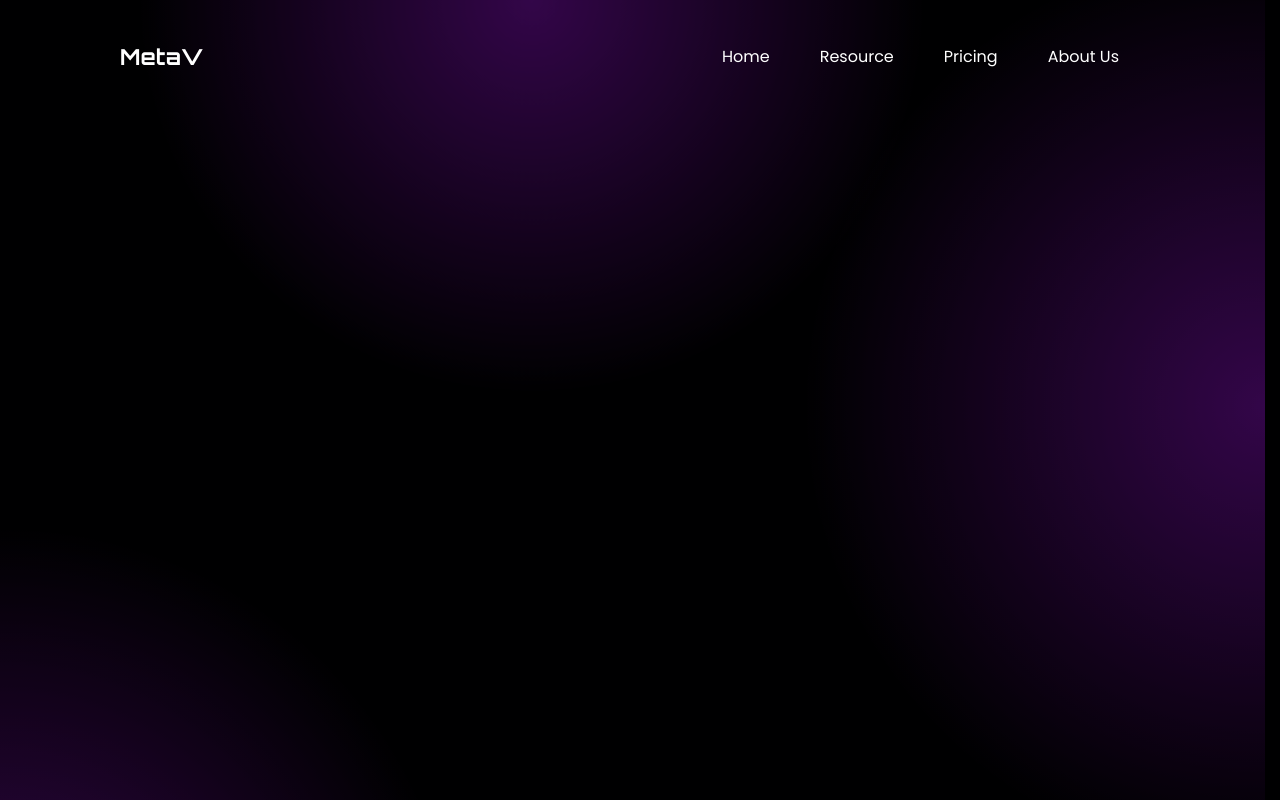
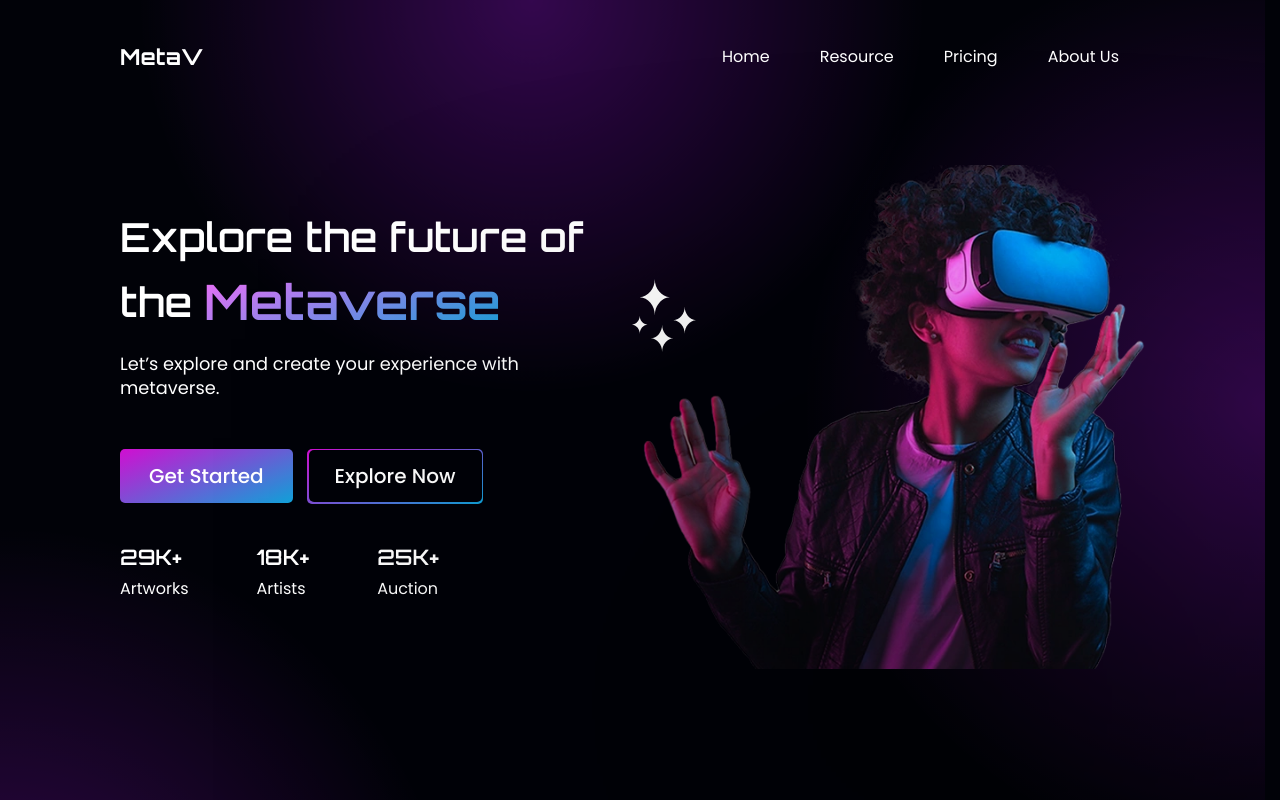
Before and after one commit to Artiom-Work/MetaV, a website built with Vite: page index.html in a window 1280 px wide. Shown: the top 800 px of the page. Built offline with nearby package versions, Linux system fonts and the light colour scheme.

Commit message:
added section promo

```diff
--- a/index.html
+++ b/index.html
@@ -63,19 +63,19 @@
 				<div class="mobile-menu__wrapper">
 					<nav>
 						<ul class="header__menu-list menu-list">
-							<li class="menu-list__item">
+							<li>
 								<a class="menu-list__link" href="!#">Home</a>
 							</li>
 
-							<li class="menu-list__item">
+							<li>
 								<a class="menu-list__link" href="!#">Resource</a>
 							</li>
 
-							<li class="menu-list__item">
+							<li>
 								<a class="menu-list__link" href="!#">Pricing</a>
 							</li>
 
-							<li class="menu-list__item">
+							<li>
 								<a class="menu-list__link" href="!#">About Us</a>
 							</li>
 						</ul>
@@ -84,7 +84,53 @@
 			</div>
 		</header>
 
-		<main class="content">
+		<main>
+			<section class="promo container">
+				<h1 class="visually-hidden">Metaverse</h1>
+				<div class="promo__image-wrapper">
+					<img class="promo__image" src="/images/promo/promo-image.webp" srcset="/images/promo/promo-image@2x.webp 2x"
+						alt="girl in virtual reality glasses" width="566" height="566" loading="lazy">
+				</div>
+
+
+				<div class="promo__content">
+					<h2 class="visually-hidden">Metaverse info</h2>
+					<header class="promo__header">
+						<h3 class="promo__title h1">
+							Explore the future of the <span class="promo__title--accent-text accent-text">Metaverse</span>
+						</h3>
+						<div class="promo__description">
+							<p>
+								Let&rsquo;s explore and create your experience with metaverse.
+							</p>
+						</div>
+					</header>
+
+					<div class="promo__button-group">
+						<a class="promo__button button button--accent-color" href="!#">Get&nbsp;Started</a>
+						<a class="promo__button promo__button--transparent button button--transparent"
+							href="!#">Explore&nbsp;Now</a>
+					</div>
+
+					<div class="promo__stats">
+						<h3 class="visually-hidden">Statistics of Metaverse project</h3>
+						<ul class="promo__stats-list">
+							<li class="promo__stats-item">
+								<h4 class="promo__stats-value h3">29K+</h4>
+								<span class="promo__stats-name">Artworks</span>
+							</li>
+							<li class="promo__stats-item">
+								<h4 class="promo__stats-value h3">18K+</h4>
+								<span class="promo__stats-name">Artists</span>
+							</li>
+							<li class="promo__stats-item">
+								<h4 class="promo__stats-value h3">25K+</h4>
+								<span class="promo__stats-name">Auction</span>
+							</li>
+						</ul>
+					</div>
+				</div>
+			</section>
 		</main>
 
 		<footer class="footer">
--- a/src/styles/base/_globals.scss
+++ b/src/styles/base/_globals.scss
@@ -25,25 +25,42 @@ a {
 }
 
 //titles
-// h1,
-// h2,
-// h3,
-// h4 {
-//   font-weight: 500;
-// }
-// h1,
-// .h1 {
-//   @include fluid-text(62, 43);
-// }
-// h2,
-// .h2 {
-//   @include fluid-text(40, 36);
-// }
-// h3,
-// .h3 {
-//   @include fluid-text(30, 26);
-// }
-// h4,
-// .h4 {
-//   @include fluid-text(20, 18);
-// }
+h1,
+h2,
+h3,
+h4 {
+  font-weight: 600;
+  font-family: var(--font-family-accent);
+}
+h1,
+.h1 {
+  @include fluid-text(45, 24);
+}
+h2,
+.h2 {
+  @include fluid-text(35, 24);
+}
+h3,
+.h3 {
+  @include fluid-text(24, 14);
+}
+h4,
+.h4 {
+  @include fluid-text(20, 14);
+}
+.accent-text {
+  background: linear-gradient(
+    158deg,
+    var(--color-accent-pink) 0%,
+    var(--color-accent-aqua) 100%
+  );
+  background-clip: text;
+  -webkit-background-clip: text;
+  -webkit-text-fill-color: transparent;
+  &-bright {
+    background: linear-gradient(158deg, #d10ed1 0%, #10a3da 100%);
+    background-clip: text;
+    -webkit-background-clip: text;
+    -webkit-text-fill-color: transparent;
+  }
+}
--- a/src/styles/base/_utils.scss
+++ b/src/styles/base/_utils.scss
@@ -1,7 +1,7 @@
 .container {
   max-width: calc(var(--container-width) + var(--container-padding-x) * 2);
   margin-inline: auto;
-  padding-left: var(--container-padding-x);
+  padding-inline: var(--container-padding-x);
 }
 
 .visually-hidden {
--- a/src/styles/base/_variables.scss
+++ b/src/styles/base/_variables.scss
@@ -1,21 +1,23 @@
 :root {
-  --color-dark: #000001;
+  --color-dark: #010208;
   --color-dark-alt: #090823;
   --color-light: #ffffff;
   --color-accent-opacity: #ffffffcc;
   --color-accent-pink: #f76bf7;
+  --color-accent-pink-bright: #d10ed1;
   --color-accent-aqua: #64cef5;
+  --color-accent-aqua: #10a3da;
   --color-accent-grad: linear-gradient(
     158deg,
     var(--color-accent-pink) 0%,
     var(--color-accent-aqua) 100%
   );
+  --color-accent-grad-bright: linear-gradient(158deg, #d10ed1 0%, #10a3da 100%);
 
-  --border: 1px solid var(--color-dark);
+  --border-accent: 1px solid var(--color-accent-pink);
   --border-radius: 15px;
   --border-radius-small: 5px;
   --border-radius-large: 25px;
-
   // --shadow: 0 5px 0 0 var(--color-dark);
 
   --font-family-base: "Poppins", sans-serif;
@@ -24,7 +26,7 @@
   // --container-padding-y: 70px;
 
   // --input-height: 59px;
-  --button-heigh-large: 54px;
+  --button-height-large: 54px;
   --button-height: 44px;
   --button-height-small: 36px;
 
@@ -35,10 +37,14 @@
 
   --container-width: 1200px;
   --container-padding-x: 120px;
-  // @include desktop-media {
-  //   --container-padding-y: 50px;
-  // }
-  // @include mobile-media {
-  //   --container-padding-y: 30px;
-  // }
+
+  @include mobile-media {
+    --button-height-large: 32px;
+  }
+  @include tablet-media {
+    --container-padding-x: 60px;
+  }
+  @include mobile-media {
+    --container-padding-x: 24px;
+  }
 }
--- a/src/styles/blocks/_button.scss
+++ b/src/styles/blocks/_button.scss
@@ -1,29 +1,56 @@
 .button {
-  // @include flex-center(true);
+  @include flex-center(true);
 
-  // height: var(--button-height);
-  // padding-inline: 35px;
-  // font-size: 20px;
-  // color: var(--color-light);
-  // background-color: var(--color-dark);
-  // border: var(--border);
-  // border-radius: var(--border-radius);
+  height: var(--button-height-large);
+  padding-inline: 29px;
+  font-size: 20px;
+  font-weight: 500;
+  border-radius: var(--border-radius-small);
+  transition-duration: var(--transition-duration);
 
-  // @include hover {
-  //   background-color: var(--color-accent);
-  //   color: var(--color-dark);
-  // }
-  // &--transparent {
-  //   color: var(--color-dark);
-  //   background-color: transparent;
-  // }
-  // &--accent {
-  //   background-color: var(--color-accent);
-  //   color: var(--color-dark);
+  @include hover {
+    outline: var(--border-accent);
+    color: var(--color-accent-pink);
+  }
+  @include active {
+    scale: 0.95;
+    opacity: 0.9;
+  }
 
-  //   @include hover {
-  //     background-color: var(--color-dark);
-  //     color: var(--color-accent);
-  //   }
-  // }
+  @include mobile-media {
+    font-size: 12px;
+    padding-inline: 14px;
+  }
+  &--transparent {
+    --button-height-large: 52px;
+
+    position: relative;
+    background-color: var(--color-dark);
+
+    @include mobile-media {
+      --button-height-large: 31px;
+    }
+    &::before {
+      position: absolute;
+      content: "";
+      width: 102%;
+      height: 105%;
+      border-radius: inherit;
+      left: -0.1em;
+      top: -0.07em;
+      background: var(--color-accent-grad-bright);
+      z-index: -1;
+
+      @include mobile-media {
+        width: 102.5%;
+      }
+    }
+  }
+  &--accent-color {
+    background: var(--color-accent-grad-bright);
+
+    @include hover {
+      background-color: var(--color-dark);
+    }
+  }
 }
--- a/src/styles/blocks/_mobile-menu.scss
+++ b/src/styles/blocks/_mobile-menu.scss
@@ -23,7 +23,7 @@
   &__burger {
     display: block;
     position: relative;
-    z-index: 5;
+    z-index: 10;
     width: 18px;
     height: 12.5px;
     color: var(--color-light);
@@ -61,7 +61,7 @@
     width: 100%;
     height: 100vh;
     background: rgba(9, 8, 35, 0.9);
-
+    z-index: 2;
     visibility: hidden;
     transition: all 0.4s ease 0s;
     transform: translateY(-100%);
--- /dev/null
+++ b/src/styles/blocks/_promo.scss
@@ -0,0 +1,194 @@
+.promo {
+  display: flex;
+  align-items: start;
+  justify-content: space-between;
+  gap: 20px;
+  padding-block: 94px 0;
+
+  @include tablet-media {
+    padding-block: 50px 0;
+  }
+  @include mobile-media {
+    flex-direction: column;
+    align-items: center;
+  }
+  @include mobile-s-media {
+    padding: 90px 29px 0 19px;
+  }
+  &__image {
+    &-wrapper {
+      position: relative;
+      max-width: 566px;
+      width: 100%;
+      height: auto;
+      order: 1;
+
+      @include mobile-media {
+        order: 0;
+      }
+      @include mobile-s-media {
+        max-width: 70%;
+      }
+      &::after {
+        content: "";
+        position: absolute;
+        width: 97%;
+        height: 53%;
+        left: 14.7%;
+        bottom: -33.5%;
+        filter: blur(200px);
+        background: #000;
+
+        @include mobile-s-media {
+          filter: blur(50px);
+          bottom: -15%;
+          width: 161%;
+          height: 55%;
+          left: -23.3%;
+        }
+      }
+      &::before {
+        content: "";
+        position: absolute;
+        width: 64px;
+        height: 73px;
+        top: 22.5%;
+        left: -2%;
+        background: url(/public/images/svg/promo-stars.svg) no-repeat center /
+          contain;
+
+        @include tablet-media {
+          display: none;
+        }
+      }
+    }
+  }
+
+  &__content {
+    position: relative;
+    max-width: 537px;
+    width: 100%;
+    margin-block: 44px 0;
+
+    @include tablet-media {
+      margin-block: 0;
+    }
+    @include mobile-media {
+      display: flex;
+      flex-direction: column;
+      align-items: center;
+      text-align: center;
+      margin-block: -26px 0;
+    }
+  }
+
+  &__header {
+    line-height: 1.4;
+
+    &:not(:last-child) {
+      margin-bottom: 48px;
+      @include tablet-media {
+        margin-bottom: 24px;
+      }
+      @include mobile-media {
+        margin-bottom: 34px;
+      }
+    }
+  }
+
+  &__title {
+    @include mobile-media {
+      max-width: 245px;
+      margin-inline: auto;
+      line-height: 1.3;
+    }
+    &--accent-text {
+      @include fluid-text(55, 26);
+
+      display: inline-block;
+      position: relative;
+      top: 0.05em;
+    }
+    &:not(:last-child) {
+      margin-bottom: 18px;
+      @include mobile-s-media {
+        margin-bottom: 10px;
+      }
+    }
+  }
+
+  &__description {
+    @include fluid-text(20, 14);
+
+    @include mobile-s-media {
+      max-width: 205px;
+      margin-inline: auto;
+    }
+  }
+
+  &__button-group {
+    display: flex;
+    align-items: center;
+    column-gap: 16px;
+
+    &:not(:last-child) {
+      margin-bottom: 40px;
+      @include tablet-media {
+        margin-bottom: 20px;
+      }
+    }
+  }
+  &__button {
+    &--transparent {
+      padding-inline: 26px;
+
+      @include mobile-media {
+        padding-inline: 11px;
+      }
+    }
+  }
+}
+
+.promo__stats {
+  @include mobile-s-media {
+    order: -1;
+  }
+
+  &-list {
+    display: flex;
+    align-items: center;
+    column-gap: 68px;
+
+    @include mobile-media {
+      & li:nth-child(1) {
+        top: -47vw;
+        left: 1vw;
+      }
+      & li:nth-child(2) {
+        top: -67.8vw;
+        left: 23.1vw;
+      }
+      & li:nth-child(3) {
+        top: -57.2vw;
+        right: 0;
+      }
+    }
+  }
+  &-item {
+    @include mobile-s-media {
+      position: absolute;
+    }
+  }
+  &-value {
+    &:not(:last-child) {
+      margin-bottom: 8px;
+
+      @include mobile-media {
+        margin-bottom: 0;
+      }
+    }
+  }
+  &-name {
+    @include fluid-text(18, 13);
+  }
+}
--- a/src/styles/styles.scss
+++ b/src/styles/styles.scss
@@ -11,6 +11,7 @@
 @import "./blocks/_menu-list.scss";
 @import "./blocks/_mobile-menu.scss";
 @import "./blocks/_button.scss";
+@import "./blocks/_promo.scss";
 @import "./blocks/_grid.scss";
 @import "./blocks/_header.scss";
 @import "./blocks/_cross-button.scss";
```
Also changed, not shown: README.md, public/images/promo/promo-image.webp (added), public/images/promo/promo-image@2x.webp (added), public/images/svg/promo-stars.svg (added), 1 other file.
